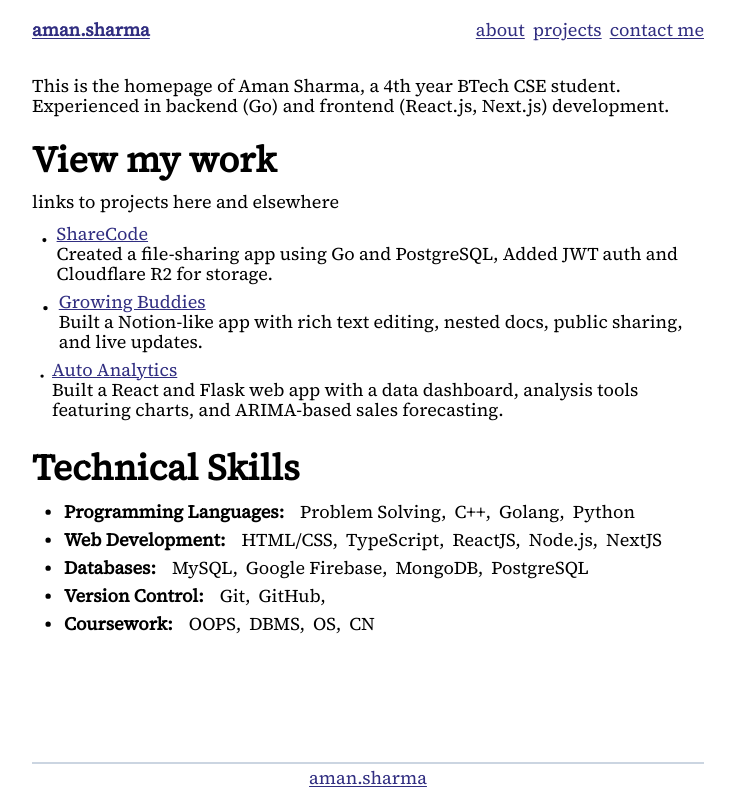
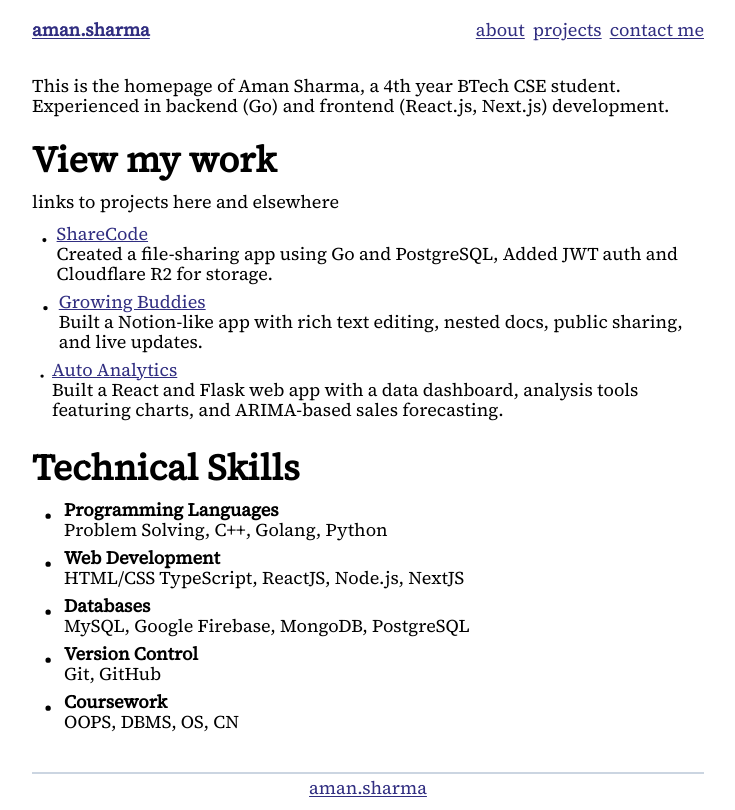
Before and after one commit to aman1117/portfolio, a Next.js app: page / in a window 1280 px wide. Shown: the whole page, without its empty margins (272-1007 px from the left). Built offline with nearby package versions, Linux system fonts and the light colour scheme.

Commit message:
refactor: Update margin and spacing in technical skill component

```diff
--- a/app/_components/technical.tsx
+++ b/app/_components/technical.tsx
@@ -4,26 +4,30 @@ import React from 'react';
 const TechnicalSkill: React.FC = () => {
   const skills: { [key: string]: string[] } = {
     'Programming Languages': ['Problem Solving,', 'C++,', 'Golang,', 'Python'],
-    'Web Development': ['HTML/CSS,', 'TypeScript,', 'ReactJS,', 'Node.js,', 'NextJS'],
-    'Databases': ['MySQL,', 'Google Firebase,', 'MongoDB,', 'PostgreSQL'],
-    'Version Control': ['Git,', 'GitHub,'],
+    'Web Development': [ 'HTML/CSS','TypeScript,', 'ReactJS,', 'Node.js,', 'NextJS'],
+    'Databases': ['MySQL,', ' Google Firebase,', 'MongoDB,', 'PostgreSQL'],
+    'Version Control': ['Git,', 'GitHub'],
     'Coursework': ['OOPS,', 'DBMS,', 'OS,', 'CN'],
   };
 
   return (
     <div className="max-w-2xl mx-auto mt-3 mb-4">
-      <h2 className="text-4xl font-bold mb-2">Technical Skills</h2>
-      {Object.keys(skills).map((category, index) => (
-        <div key={index} className=" flex items-center ">
-            <Dot size={32} className="inline-block -mb-1" />
-          <h3 className="md:text-lg text-xs font-semibold md:mr-4 mr-2 -mb-1">{category}:</h3>
-
-            {skills[category].map((skill, i) => (
-              <p key={i} className= "md:text-lg text-xs md:mr-2 mr-1 -mb-1">{skill}</p>
-            ))}
-
-        </div>
-      ))}
+      <h2 className="md:text-4xl text-4xl font-semibold mb-3"> Technical Skills</h2>
+      {
+        Object.keys(skills).map((skill, index) => (
+          <div key={index} className="flex items-start mb-2">
+            <Dot size={32} className="inline-block" />
+            <div>
+              <h3 className="text-black md:text-lg md:leading-5 leading-tight font-semibold">
+                {skill}
+              </h3>
+              <p className="text-black md:text-lg text-sm md:leading-5 leading-tight">
+                {skills[skill].join(' ')}
+              </p>
+            </div>
+          </div>
+        ))
+      }
     </div>
   );
 };
```
